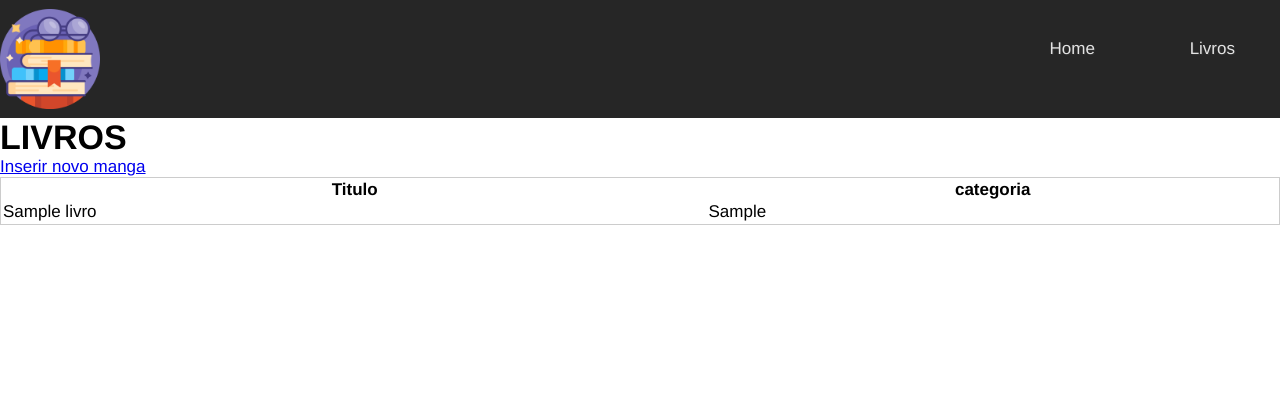
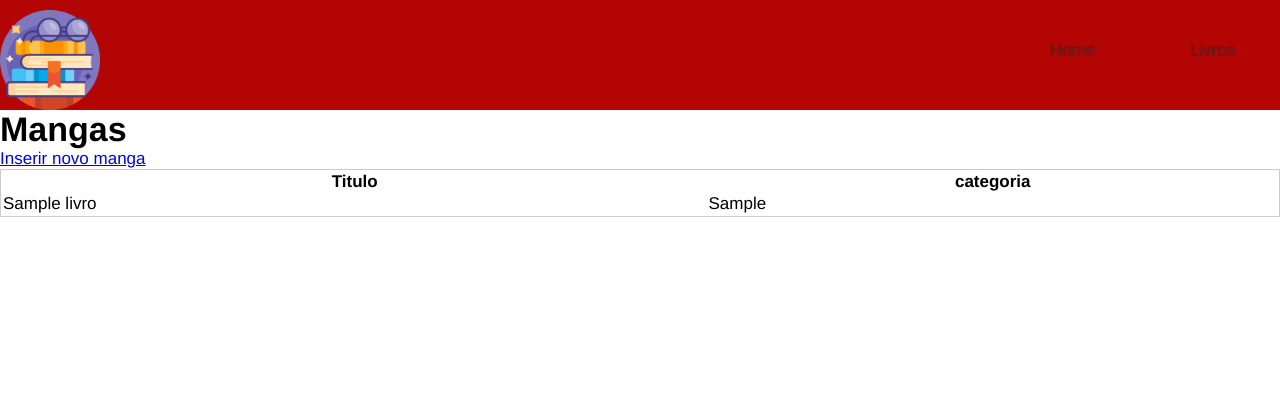
Before and after one commit to Fschezaro/mangateca, a PHP site: page /views/livros.php in a window 1280 px wide. Shown: the top 420 px of the page. Run offline with PHP 8.4, Linux system fonts and the light colour scheme; tables that the repository leaves empty or names only in its code hold one stand-in row (values such as "Sample post").

Commit message:
Alterações simples de revisão

```diff
--- a/css/index.css
+++ b/css/index.css
@@ -5,9 +5,9 @@ body{
         font-size: 17px;
 }
 header{
-        height: 100px;
-        background-color: #262626;
-         padding: 9px 0;
+        height: 90px;
+        background-color: #b40505;
+         padding: 10px 0;
 }
 footer{
         width: 100%;
@@ -22,5 +22,5 @@ footer{
 }
 
 #menu {float: right; padding: 30px 0;}
-#menu a{ text-decoration: none; padding: 45px 45px; color: #e3e3e3; text-shadow: 1px 1px 1px #333;}
+#menu a{ text-decoration: none; padding: 45px 45px; color: #9a0404; text-shadow: 1px 1px 1px #333;}
 #menu a:hover{ background-color: aqua;}
--- a/views/livros.php
+++ b/views/livros.php
@@ -21,7 +21,7 @@ $resultado = $query->fetchAll(PDO::FETCH_ASSOC);
 
 <body>
     <?php include '../Components/header.php'; ?>
-    <h1>LIVROS</h1>
+    <h1>Mangas</h1>
     <a href="inserir_livro.php">Inserir novo manga</a>
     <table style="border:1px solid #ccc; width: 100%">
         <tr>
```
Also changed, not shown: views/inserir_livro.php (+3 -9 lines).
